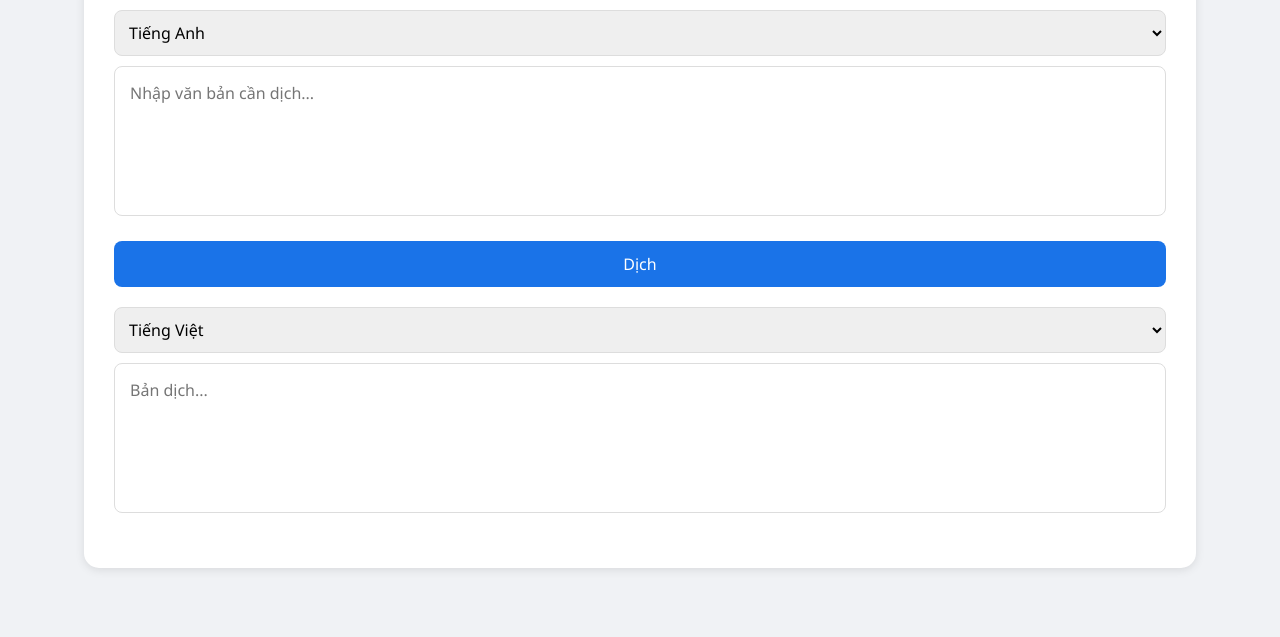
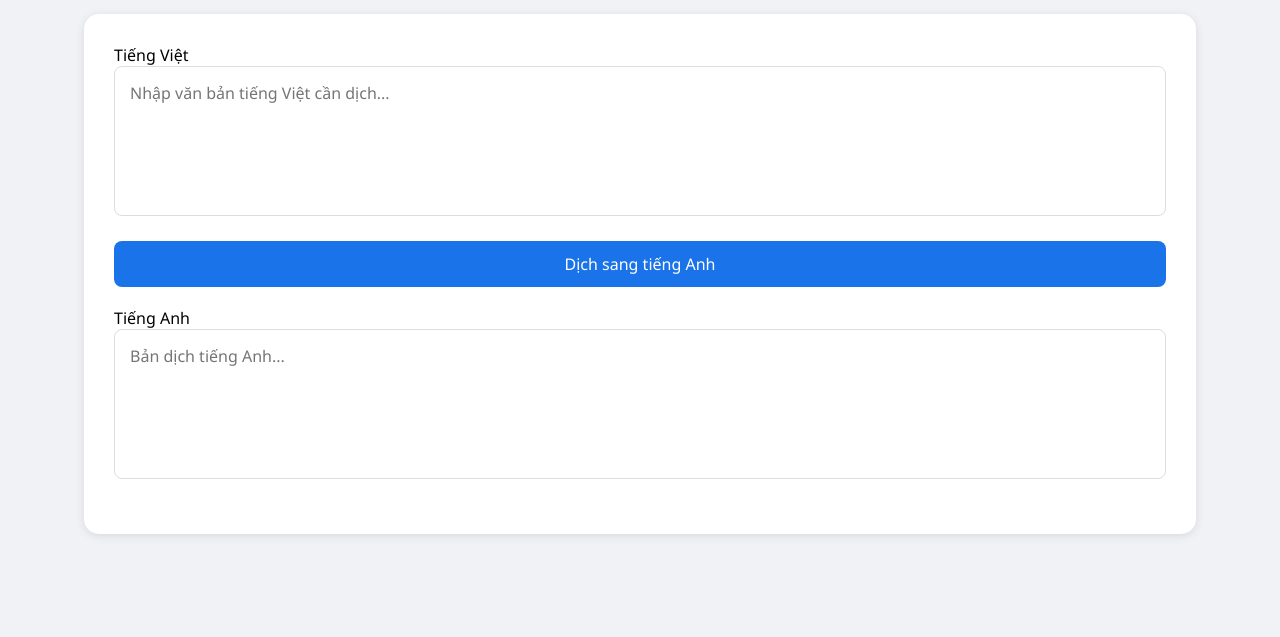
Before and after one commit to thanhtoan0306/translate5, a plain HTML site: page index.html in a window 1280 px wide. Shown: the part 163-800 px from the top of the page. Drawn offline with Linux system fonts and the light colour scheme.

Commit message:
fix Viet to Eng

```diff
--- a/index.html
+++ b/index.html
@@ -3,33 +3,21 @@
 <head>
     <meta charset="UTF-8">
     <meta name="viewport" content="width=device-width, initial-scale=1.0">
-    <title>Dịch Văn Bản với Gemini AI</title>
+    <title>Dịch Văn Bản Việt-Anh với Gemini AI</title>
     <link rel="stylesheet" href="style.css">
 </head>
 <body>
     <div class="container">
-        <h1>Dịch Văn Bản với Gemini AI</h1>
+        <h1>Dịch Văn Bản Việt-Anh với Gemini AI</h1>
         <div class="translation-box">
             <div class="input-section">
-                <select id="sourceLanguage">
-                    <option value="en">Tiếng Anh</option>
-                    <option value="vi">Tiếng Việt</option>
-                    <option value="ja">Tiếng Nhật</option>
-                    <option value="ko">Tiếng Hàn</option>
-                    <option value="zh">Tiếng Trung</option>
-                </select>
-                <textarea id="sourceText" placeholder="Nhập văn bản cần dịch..."></textarea>
+                <div class="language-label">Tiếng Việt</div>
+                <textarea id="sourceText" placeholder="Nhập văn bản tiếng Việt cần dịch..."></textarea>
             </div>
-            <button id="translateBtn">Dịch</button>
+            <button id="translateBtn">Dịch sang tiếng Anh</button>
             <div class="output-section">
-                <select id="targetLanguage">
-                    <option value="vi">Tiếng Việt</option>
-                    <option value="en">Tiếng Anh</option>
-                    <option value="ja">Tiếng Nhật</option>
-                    <option value="ko">Tiếng Hàn</option>
-                    <option value="zh">Tiếng Trung</option>
-                </select>
-                <textarea id="translatedText" placeholder="Bản dịch..." readonly></textarea>
+                <div class="language-label">Tiếng Anh</div>
+                <textarea id="translatedText" placeholder="Bản dịch tiếng Anh..." readonly></textarea>
             </div>
         </div>
     </div>
--- a/script.js
+++ b/script.js
@@ -3,11 +3,9 @@ const API_KEY = 'AIzaSyDOagEi9Dd_8va8hRpOvqqMvJNppvpvpw8';
 
 document.getElementById('translateBtn').addEventListener('click', async () => {
     const sourceText = document.getElementById('sourceText').value;
-    const sourceLanguage = document.getElementById('sourceLanguage').value;
-    const targetLanguage = document.getElementById('targetLanguage').value;
 
     if (!sourceText) {
-        alert('Vui lòng nhập văn bản cần dịch!');
+        alert('Vui lòng nhập văn bản tiếng Việt cần dịch!');
         return;
     }
 
@@ -23,7 +21,7 @@ document.getElementById('translateBtn').addEventListener('click', async () => {
             body: JSON.stringify({
                 contents: [{
                     parts: [{
-                        text: `You are a professional translator. Translate this text from ${sourceLanguage} to ${targetLanguage}. Only return the translated text without any additional explanation or context: ${sourceText}`
+                        text: `You are a professional translator. Translate this Vietnamese text to English. Only return the translated text without any additional explanation or context: ${sourceText}`
                     }]
                 }]
             })
@@ -46,6 +44,6 @@ document.getElementById('translateBtn').addEventListener('click', async () => {
         console.error('Error:', error);
     } finally {
         document.getElementById('translateBtn').disabled = false;
-        document.getElementById('translateBtn').textContent = 'Dịch';
+        document.getElementById('translateBtn').textContent = 'Dịch sang tiếng Anh';
     }
 });
```
